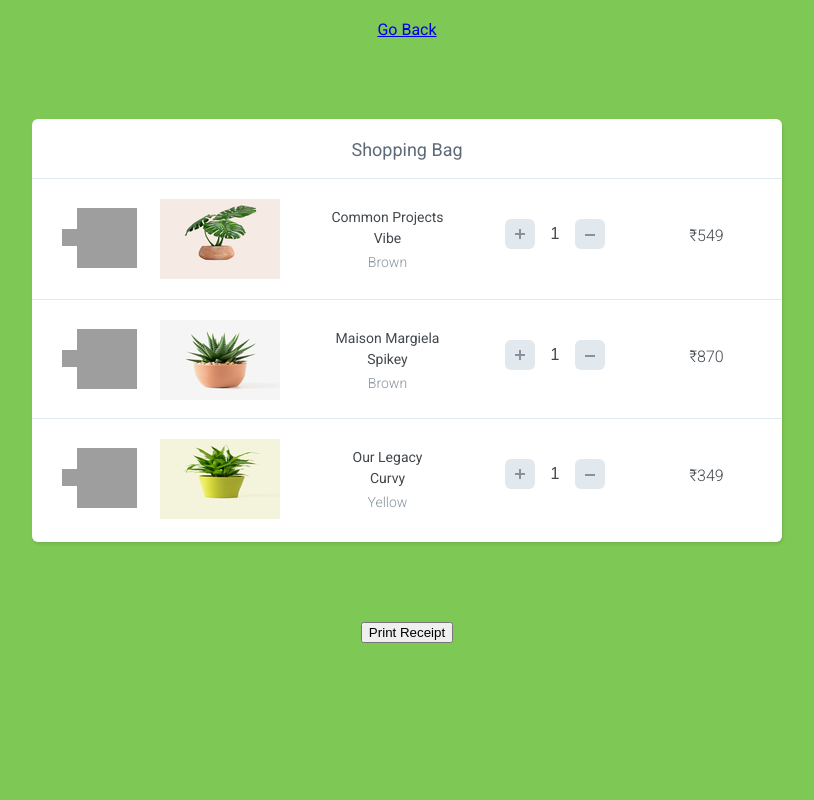
After one commit to dhruvmehtaaa/P2, a PHP site: page /carter.html in a window 1280 px wide. The commit adds this page. Shown: the whole page, without its empty margins (233-1047 px from the left). Run offline with PHP 8.4, Linux system fonts and the light colour scheme; grey boxes are pictures that could not be loaded.

Commit message:
added cart

```diff
--- /dev/null
+++ b/carter.html
@@ -0,0 +1,148 @@
+<!DOCTYPE html>
+<html>
+  <head>
+    <meta charset="utf-8">
+    <meta name="viewport" content="width=device-width, initial-scale=1">
+    <title>Shopping Cart</title>
+    <a href="main.php" >Go Back</a>
+
+    <link rel="stylesheet" href="css/cart.css" media="screen" title="no title" charset="utf-8">
+    <script src="https://code.jquery.com/jquery-2.2.4.js" charset="utf-8"></script>
+    <meta name="robots" content="noindex,follow" />
+  </head>
+  <body>
+    <div class="shopping-cart">
+      <!-- Title -->
+      <div class="title">
+        Shopping Bag
+      </div>
+
+      <!-- Product #1 -->
+      <div class="item">
+        <div class="buttons">
+          <span class="delete-btn"></span>
+          <span class="like-btn"></span>
+        </div>
+
+        <div class="image">
+          <img src="images/item-1.png" alt="" />
+        </div>
+
+        <div class="description">
+          <span>Common Projects</span>
+          <span>Vibe</span>
+          <span>Brown</span>
+        </div>
+
+        <div class="quantity">
+          <button class="plus-btn" type="button" name="button">
+            <img src="plus.svg" alt="" />
+          </button>
+          <input type="text" name="name" value="1">
+          <button class="minus-btn" type="button" name="button">
+            <img src="minus.svg" alt="" />
+          </button>
+        </div>
+
+        <div class="total-price">₹549</div>
+      </div>
+
+      <!-- Product #2 -->
+      <div class="item">
+        <div class="buttons">
+          <span class="delete-btn"></span>
+          <span class="like-btn"></span>
+        </div>
+
+        <div class="image">
+          <img src="images/item-2.png" alt=""/>
+        </div>
+
+        <div class="description">
+          <span>Maison Margiela</span>
+          <span>Spikey</span>
+          <span>Brown</span>
+        </div>
+
+        <div class="quantity">
+          <button class="plus-btn" type="button" name="button">
+            <img src="plus.svg" alt="" />
+          </button>
+          <input type="text" name="name" value="1">
+          <button class="minus-btn" type="button" name="button">
+            <img src="minus.svg" alt="" />
+          </button>
+        </div>
+
+        <div class="total-price">₹870</div>
+      </div>
+
+      <!-- Product #3 -->
+      <div class="item">
+        <div class="buttons">
+          <span class="delete-btn"></span>
+          <span class="like-btn"></span>
+        </div>
+
+        <div class="image">
+          <img src="images/item-3.png" alt="" />
+        </div>
+
+        <div class="description">
+          <span>Our Legacy</span>
+          <span>Curvy</span>
+          <span>Yellow</span>
+        </div>
+
+        <div class="quantity">
+          <button class="plus-btn" type="button" name="button">
+            <img src="plus.svg" alt="" />
+          </button>
+          <input type="text" name="name" value="1">
+          <button class="minus-btn" type="button" name="button">
+            <img src="minus.svg" alt="" />
+          </button>
+        </div>
+
+        <div class="total-price">₹349</div>
+      </div>
+    </div>
+    <input type="button" value="Print Receipt" onClick="window.print()">
+    <script type="text/javascript">
+      $('.minus-btn').on('click', function(e) {
+    		e.preventDefault();
+    		var $this = $(this);
+    		var $input = $this.closest('div').find('input');
+    		var value = parseInt($input.val());
+
+    		if (value > 1) {
+    			value = value - 1;
+    		} else {
+    			value = 0;
+    		}
+
+        $input.val(value);
+
+    	});
+
+    	$('.plus-btn').on('click', function(e) {
+    		e.preventDefault();
+    		var $this = $(this);
+    		var $input = $this.closest('div').find('input');
+    		var value = parseInt($input.val());
+
+    		if (value < 100) {
+      		value = value + 1;
+    		} else {
+    			value =100;
+    		}
+
+    		$input.val(value);
+    	});
+
+      $('.like-btn').on('click', function() {
+        $(this).toggleClass('is-active');
+      });
+    </script>
+  </body>
+</html>
--- /dev/null
+++ b/css/cart.css
@@ -0,0 +1,190 @@
+@import url(https://fonts.googleapis.com/css?family=Roboto:300,400,500);
+
+* {
+  box-sizing: border-box;
+}
+
+html,
+body {
+  width: 100%;
+  height: 100%;
+  padding: 10px;
+  margin: 0;
+  background-color: #7EC855;
+  font-family: 'Roboto', sans-serif;
+  text-align: center;
+}
+
+.shopping-cart {
+  width: 750px;
+  height: 423px;
+  margin: 80px auto;
+  background: #FFFFFF;
+  box-shadow: 1px 2px 3px 0px rgba(0,0,0,0.10);
+  border-radius: 6px;
+
+  display: flex;
+  flex-direction: column;
+}
+
+.title {
+  height: 60px;
+  border-bottom: 1px solid #E1E8EE;
+  padding: 20px 30px;
+  color: #5E6977;
+  font-size: 18px;
+  font-weight: 400;
+}
+
+.item {
+  padding: 20px 30px;
+  height: 120px;
+  display: flex;
+}
+
+.item:nth-child(3) {
+  border-top:  1px solid #E1E8EE;
+  border-bottom:  1px solid #E1E8EE;
+}
+
+/* Buttons -  Delete and Like */
+.buttons {
+  position: relative;
+  padding-top: 30px;
+  margin-right: 60px;
+}
+
+.delete-btn {
+  display: inline-block;
+  cursor: pointer;
+  width: 18px;
+  height: 17px;
+  background: url("delete-icn.svg") no-repeat center;
+  margin-right: 20px;
+}
+
+.like-btn {
+  position: absolute;
+  top: 9px;
+  left: 15px;
+  display: inline-block;
+  background: url('twitter-heart.png');
+  width: 60px;
+  height: 60px;
+  background-size: 2900%;
+  background-repeat: no-repeat;
+  cursor: pointer;
+}
+
+.is-active {
+  animation-name: animate;
+  animation-duration: .8s;
+  animation-iteration-count: 1;
+  animation-timing-function: steps(28);
+  animation-fill-mode: forwards;
+}
+
+@keyframes animate {
+  0%   { background-position: left;  }
+  50%  { background-position: right; }
+  100% { background-position: right; }
+}
+
+/* Product Image */
+.image {
+  margin-right: 50px;
+}
+
+/* Product Description */
+.description {
+  padding-top: 10px;
+  margin-right: 60px;
+  width: 115px;
+}
+
+.description span {
+  display: block;
+  font-size: 14px;
+  color: #43484D;
+  font-weight: 400;
+}
+
+.description span:first-child {
+  margin-bottom: 5px;
+}
+.description span:last-child {
+  font-weight: 300;
+  margin-top: 8px;
+  color: #86939E;
+}
+
+/* Product Quantity */
+.quantity {
+  padding-top: 20px;
+  margin-right: 60px;
+}
+.quantity input {
+  -webkit-appearance: none;
+  border: none;
+  text-align: center;
+  width: 32px;
+  font-size: 16px;
+  color: #43484D;
+  font-weight: 300;
+}
+
+button[class*=btn] {
+  width: 30px;
+  height: 30px;
+  background-color: #E1E8EE;
+  border-radius: 6px;
+  border: none;
+  cursor: pointer;
+}
+.minus-btn img {
+  margin-bottom: 3px;
+}
+.plus-btn img {
+  margin-top: 2px;
+}
+button:focus,
+input:focus {
+  outline:0;
+}
+
+/* Total Price */
+.total-price {
+  width: 83px;
+  padding-top: 27px;
+  text-align: center;
+  font-size: 16px;
+  color: #43484D;
+  font-weight: 300;
+}
+
+/* Responsive */
+@media (max-width: 800px) {
+  .shopping-cart {
+    width: 100%;
+    height: auto;
+    overflow: hidden;
+  }
+  .item {
+    height: auto;
+    flex-wrap: wrap;
+    justify-content: center;
+  }
+  .image img {
+    width: 50%;
+  }
+  .image,
+  .quantity,
+  .description {
+    width: 100%;
+    text-align: center;
+    margin: 6px 0;
+  }
+  .buttons {
+    margin-right: 20px;
+  }
+}
--- a/css/style.css
+++ b/css/style.css
@@ -17,6 +17,10 @@
 *::selection{
   background:var(--green);
   color:#fff;
+}
+.neww{
+  background:var(--green);
+  font-family: 'Courier New', Courier, monospace;
 }
 
 html{
@@ -89,6 +93,7 @@ section{
 .header-1 a:hover{
   color:yellow;
 }
+
 
 .header-2 .logo{
   font-weight: bolder;
```
Also changed, not shown: main.php (+12 -90 lines), delete-icn.svg (added), images/item-1.png (added), images/item-2.png (added), images/item-3.png (added), minus.svg (added), plus.svg (added), product1.jpg (added), 1 other file.
